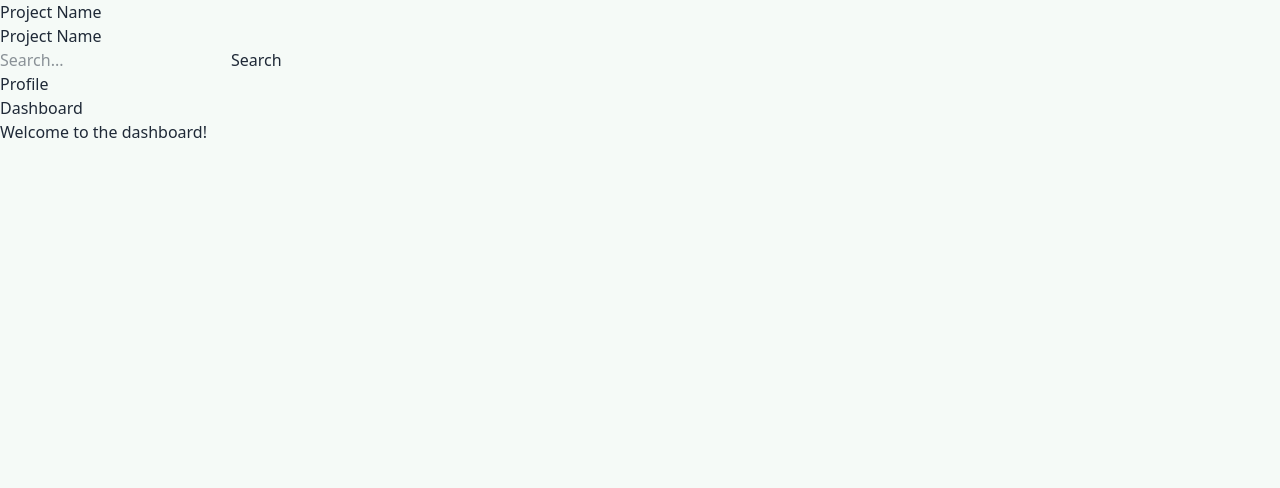
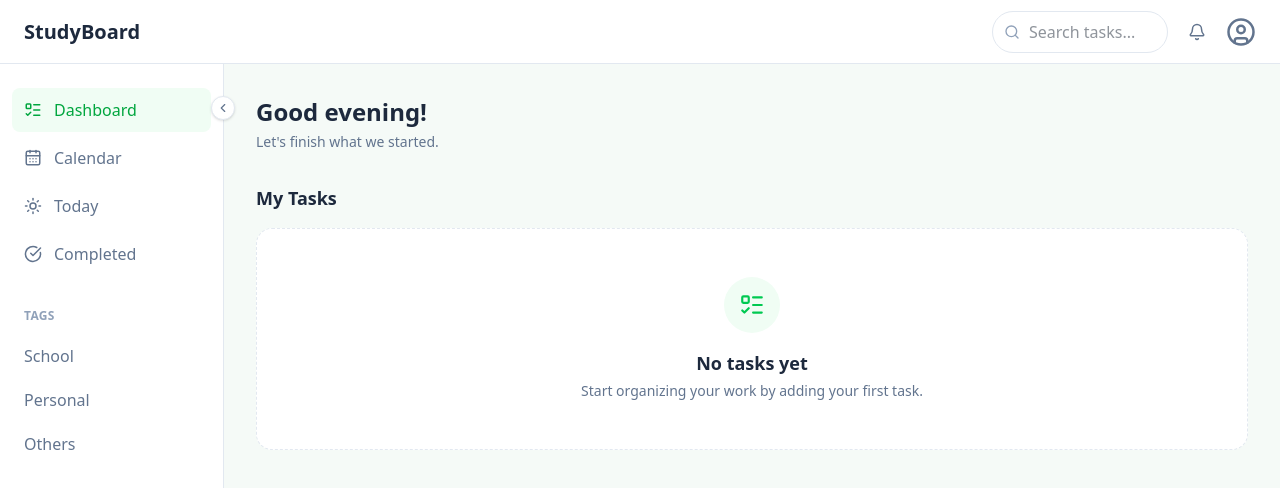
Before and after one commit to cjtarre/cmsc128-Lab1_CRUD_Sumergido-Tarre, a React app in the folder frontend/: page / in a window 1280 px wide. Shown: the top 488 px of the page. Built offline with nearby package versions, Linux system fonts and the light colour scheme; the HTML template or start-up script is replaced by a standard one.

Commit message:
feat: build application layout

```diff
--- a/frontend/src/components/EmptyState.jsx
+++ /dev/null
@@ -1,10 +0,0 @@
-function EmptyState() {
-    return (
-        <div>
-            <h2>No tasks yet</h2>
-            <p>Add a task to get started.</p>
-        </div>
-    );
-}
-
-export default EmptyState;
--- /dev/null
+++ b/frontend/src/components/common/EmptyState.jsx
@@ -0,0 +1,40 @@
+import { ListTodo, Plus } from "lucide-react";
+
+function EmptyState({
+    title = "No tasks yet",
+    description = "You don't have any tasks here yet.",
+    actionLabel = "Add Task",
+    onAction,
+}) {
+    return (
+        <div className="flex flex-col items-center justify-center rounded-2xl border border-dashed border-slate-200 bg-white px-6 py-12 text-center">
+            {/* Icon */}
+            <div className="flex h-14 w-14 items-center justify-center rounded-full bg-green-50 text-green-500">
+                <ListTodo size={26} />
+            </div>
+
+            {/* Text */}
+            <h2 className="mt-4 text-lg font-semibold text-slate-800">
+                {title}
+            </h2>
+
+            <p className="mt-1 max-w-sm text-sm text-slate-500">
+                {description}
+            </p>
+
+            {/* Action */}
+            {onAction && (
+                <button
+                    type="button"
+                    onClick={onAction}
+                    className="mt-5 inline-flex items-center gap-2 rounded-lg bg-green-500 px-4 py-2.5 text-sm font-medium text-white transition hover:bg-green-600"
+                >
+                    <Plus size={17} />
+                    {actionLabel}
+                </button>
+            )}
+        </div>
+    );
+}
+
+export default EmptyState;
--- a/frontend/src/components/header/Header.jsx
+++ b/frontend/src/components/header/Header.jsx
@@ -1,11 +1,32 @@
-import SearchBar from './SearchBar.jsx';
+import { Bell, UserCircle } from "lucide-react";
+import SearchBar from "./SearchBar";
 
 function Header() {
     return (
-        <header>
-            <h1>Project Name</h1>
-            <SearchBar />
-            <div>Profile</div>
+        <header className="sticky top-0 z-50 flex h-16 items-center justify-between border-b border-slate-200 bg-white px-6">
+            <h1 className="text-xl font-bold text-slate-800">
+                StudyBoard
+            </h1>
+
+            <div className="flex items-center gap-5">
+                <SearchBar />
+
+                <button
+                    type="button"
+                    aria-label="Notifications"
+                    className="text-slate-500 hover:text-green-600"
+                >
+                    <Bell size={18} />
+                </button>
+
+                <button
+                    type="button"
+                    aria-label="Profile"
+                    className="text-slate-500 hover:text-green-600"
+                >
+                    <UserCircle size={30} />
+                </button>
+            </div>
         </header>
     );
 }
--- a/frontend/src/components/header/SearchBar.jsx
+++ b/frontend/src/components/header/SearchBar.jsx
@@ -1,8 +1,19 @@
+import { Search } from "lucide-react";
+
 function SearchBar() {
     return (
-        <div>
-            <input type="text" placeholder="Search..." />
-            <button>Search</button>
+        <div className="relative">
+            <Search
+                size={16}
+                className="absolute left-3 top-1/2 -translate-y-1/2 text-slate-400"
+            />
+
+            <input
+                type="search"
+                placeholder="Search tasks..."
+                aria-label="Search tasks"
+                className="w-44 rounded-full border border-slate-200 py-2 pl-9 pr-4 text-xs outline-none focus:border-green-400"
+            />
         </div>
     );
 }
--- a/frontend/src/components/navigation/NavBar.jsx
+++ b/frontend/src/components/navigation/NavBar.jsx
@@ -1,9 +1,141 @@
-function NavBar() {
+import { useState } from "react";
+import {
+    CalendarDays,
+    CheckCircle,
+    ChevronLeft,
+    ChevronRight,
+    ListTodo,
+    Sun,
+} from "lucide-react";
+
+function Navbar() {
+    const [collapsed, setCollapsed] = useState(false);
+
     return (
-        <nav>
-            <h1>Project Name</h1>
+        <nav
+            className={`sticky top-16 h-[calc(100vh-4rem)] shrink-0 border-r border-slate-200 bg-white px-3 py-6 transition-all duration-100 ${
+                collapsed ? "w-20" : "w-56"
+            }`}
+        >
+            {/* Navigation Items */}
+            <div className="space-y-1">
+                {/* Dashboard */}
+                <button
+                    type="button"
+                    title="Dashboard"
+                    className={`flex w-full items-center rounded-lg bg-green-50 py-2.5 text-sm font-medium text-green-600 transition ${
+                        collapsed
+                            ? "justify-center"
+                            : "gap-3 px-3"
+                    }`}
+                >
+                    <ListTodo size={18} />
+
+                    {!collapsed && <span>Dashboard</span>}
+                </button>
+
+                {/* Calendar */}
+                <button
+                    type="button"
+                    title="Calendar"
+                    className={`flex w-full items-center rounded-lg py-2.5 text-sm text-slate-500 transition hover:bg-slate-50 hover:text-green-600 ${
+                        collapsed
+                            ? "justify-center"
+                            : "gap-3 px-3"
+                    }`}
+                >
+                    <CalendarDays size={18} />
+
+                    {!collapsed && <span>Calendar</span>}
+                </button>
+
+                {/* Today */}
+                <button
+                    type="button"
+                    title="Today"
+                    className={`flex w-full items-center rounded-lg py-2.5 text-sm text-slate-500 transition hover:bg-slate-50 hover:text-green-600 ${
+                        collapsed
+                            ? "justify-center"
+                            : "gap-3 px-3"
+                    }`}
+                >
+                    <Sun size={18} />
+
+                    {!collapsed && <span>Today</span>}
+                </button>
+
+                {/* Completed */}
+                <button
+                    type="button"
+                    title="Completed"
+                    className={`flex w-full items-center rounded-lg py-2.5 text-sm text-slate-500 transition hover:bg-slate-50 hover:text-green-600 ${
+                        collapsed
+                            ? "justify-center"
+                            : "gap-3 px-3"
+                    }`}
+                >
+                    <CheckCircle size={18} />
+
+                    {!collapsed && <span>Completed</span>}
+                </button>
+            </div>
+
+            {/* Tags */}
+            {!collapsed && (
+                <div className="mt-8">
+                    <h2 className="mb-3 px-3 text-xs font-semibold uppercase tracking-wide text-slate-400">
+                        Tags
+                    </h2>
+
+                    <div className="space-y-1">
+                        <button
+                            type="button"
+                            className="w-full rounded-lg px-3 py-2 text-left text-sm text-slate-500 transition hover:bg-slate-50 hover:text-green-600"
+                        >
+                            School
+                        </button>
+
+                        <button
+                            type="button"
+                            className="w-full rounded-lg px-3 py-2 text-left text-sm text-slate-500 transition hover:bg-slate-50 hover:text-green-600"
+                        >
+                            Personal
+                        </button>
+
+                        <button
+                            type="button"
+                            className="w-full rounded-lg px-3 py-2 text-left text-sm text-slate-500 transition hover:bg-slate-50 hover:text-green-600"
+                        >
+                            Others
+                        </button>
+                    </div>
+                </div>
+            )}
+
+            {/* Collapse / Expand Button */}
+            <button
+                type="button"
+                onClick={() => setCollapsed(!collapsed)}
+                title={
+                    collapsed
+                        ? "Expand navigation"
+                        : "Collapse navigation"
+                }
+                aria-label={
+                    collapsed
+                        ? "Expand navigation"
+                        : "Collapse navigation"
+                }
+                className="absolute -right-3 top-8 flex h-6 w-6 items-center justify-center rounded-full border border-slate-200 bg-white text-slate-500 shadow-sm transition hover:bg-green-50 hover:text-green-600"
+            >
+                {collapsed ? (
+                    <ChevronRight size={14} />
+                ) : (
+                    <ChevronLeft size={14} />
+                )}
+            </button>
         </nav>
     );
 }
 
-export default NavBar;
+export default Navbar;
--- a/frontend/src/layouts/MainLayout.jsx
+++ b/frontend/src/layouts/MainLayout.jsx
@@ -1,20 +1,20 @@
-import { Outlet } from 'react-router-dom';
-import NavBar from '../components/navigation/NavBar';
-import Header from '../components/header/Header';
+import { Outlet } from "react-router-dom";
+import Header from "../components/header/Header";
+import Navbar from "../components/navigation/Navbar";
 
 function MainLayout() {
     return (
-        <>
-            <NavBar />
+        <div className="min-h-screen bg-[#f5faf7]">
+            <Header />
 
-            <div>
-                <Header />
-                <main>
+            <div className="flex">
+                <Navbar />
+
+                <main className="min-w-0 flex-1">
                     <Outlet />
                 </main>
             </div>
-
-        </>
+        </div>
     );
 }
 
--- a/frontend/src/pages/Dashboard.jsx
+++ b/frontend/src/pages/Dashboard.jsx
@@ -1,8 +1,33 @@
+import EmptyState from "../components/common/EmptyState";
+
 function Dashboard() {
     return (
-        <div>
-            <h1>Dashboard</h1>
-            <p>Welcome to the dashboard!</p>
+        <div className="px-8 py-8">
+            {/* Greeting */}
+            <section>
+                <h1 className="text-2xl font-bold text-slate-800">
+                    Good evening!
+                </h1>
+
+                <p className="mt-1 text-sm text-slate-500">
+                    Let's finish what we started.
+                </p>
+            </section>
+
+            {/* Tasks */}
+            <section className="mt-8">
+                <div className="mb-4">
+                    <h2 className="text-lg font-semibold text-slate-800">
+                        My Tasks
+                    </h2>
+                </div>
+
+                <EmptyState
+                    title="No tasks yet"
+                    description="Start organizing your work by adding your first task."
+                    actionLabel="Add Task"
+                />
+            </section>
         </div>
     );
 }
--- a/frontend/src/routes/AppRoutes.jsx
+++ b/frontend/src/routes/AppRoutes.jsx
@@ -1,16 +1,16 @@
-import {Routes, Route } from 'react-router-dom';
-import MainLayout from '../layouts/MainLayout';
-import Dashboard from '../pages/Dashboard';
-import NotFound from '../pages/NotFound';
+import { Routes, Route } from "react-router-dom";
+import MainLayout from "../layouts/MainLayout";
+import Dashboard from "../pages/Dashboard";
+import NotFound from "../pages/NotFound";
 
-function AppRoutes(){
-    return(
+function AppRoutes() {
+    return (
         <Routes>
-            <Route path="/" element={<MainLayout />}>
-                <Route index element={<Dashboard />} />
+            <Route element={<MainLayout />}>
+                <Route path="/" element={<Dashboard />} />
+                <Route path="*" element={<NotFound />} />
             </Route>
-            <Route path="/not-found" element={<NotFound />} />
-            </Routes>
+        </Routes>
     );
 }
 
```
Also changed, not shown: frontend/src/pages/NotFound.jsx (+25 -3 lines).
